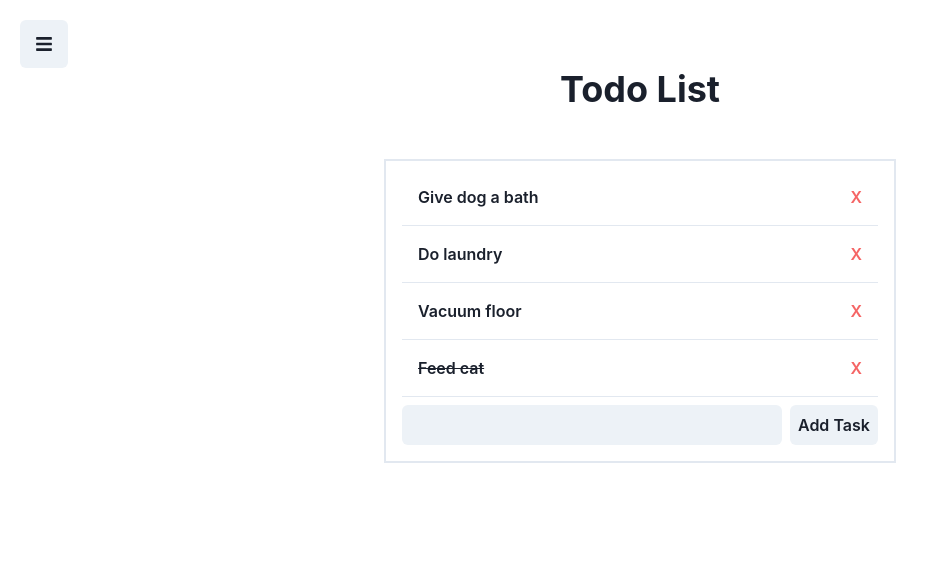
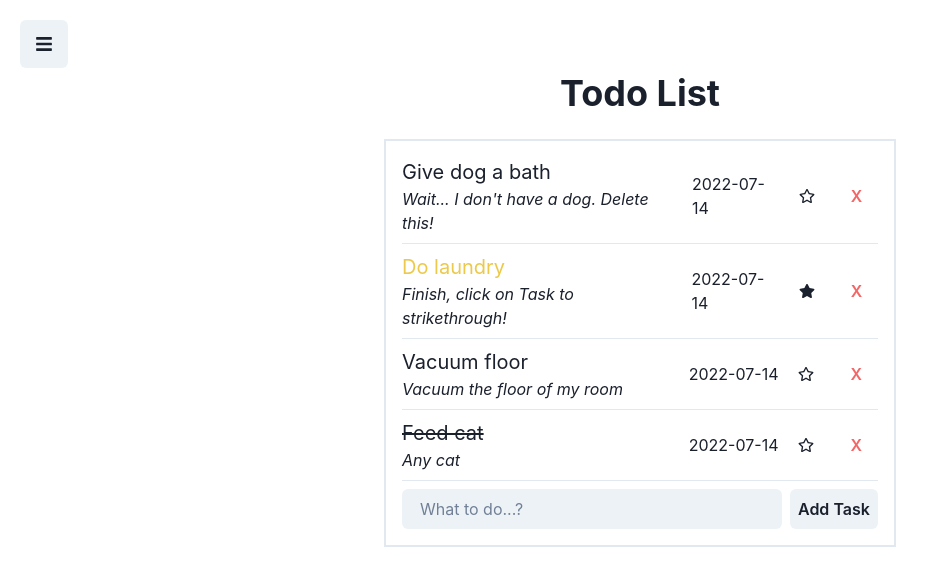
Before and after one commit to Brodypen/todo-app, a React (Create React App) app: page / in a window 1280 px wide. Shown: the top 586 px of the page, without its empty margins (0-939 px from the left). Built offline with nearby package versions, Linux system fonts and the light colour scheme.

Commit message:
Improve changing conditionals

```diff
--- a/src/App.tsx
+++ b/src/App.tsx
@@ -1,5 +1,5 @@
 import * as React from "react";
-import { ChakraProvider, Box, theme, Flex, Heading, Spacer, Stack, VStack } from "@chakra-ui/react";
+import { ChakraProvider, theme, Flex, Heading, Spacer, VStack } from "@chakra-ui/react";
 import { DrawerButton } from "./features/Drawer/DrawerButton";
 import { Todos } from "./features/Todo/Todos";
 
@@ -37,7 +37,7 @@ export const App = () => {
 
   return (
     <ChakraProvider theme={theme}>
-      <VStack p={5}>
+      <VStack p={5} spacing={3}>
         <Flex h="5vh" alignSelf='flex-start'>
           <DrawerButton
             Projects={todoProjects}
@@ -47,8 +47,8 @@ export const App = () => {
           />
         </Flex>{" "}
 
-          <Heading marginBottom={10}>{todoProjects[selectProject]}</Heading>
-
+          <Heading>{todoProjects[selectProject]}</Heading>
+          <Spacer/>
 
             <Todos></Todos>
 
--- a/src/data/data.json
+++ b/src/data/data.json
@@ -2,7 +2,7 @@
   {
     "id": 1,
     "task": "Give dog a bath",
-    "desc": "",
+    "desc": "Wait... I don't have a dog. Delete this!",
     "proj": 0,
     "date": "2022-07-14",
     "complete": false,
@@ -11,16 +11,16 @@
   {
     "id": 2,
     "task": "Do laundry",
-    "desc": "",
+    "desc": "Finish, click on Task to strikethrough!",
     "proj": 0,
     "date": "2022-07-14",
     "complete": false,
-    "important": false
+    "important": true
   },
   {
     "id": 3,
     "task": "Vacuum floor",
-    "desc": "",
+    "desc": "Vacuum the floor of my room",
     "proj": 0,
     "date": "2022-07-14",
     "complete": false,
@@ -29,7 +29,7 @@
   {
     "id": 4,
     "task": "Feed cat",
-    "desc": "",
+    "desc": "Any cat",
     "proj": 0,
     "date": "2022-07-14",
     "complete": true,
--- a/src/features/Todo/AddTodo.tsx
+++ b/src/features/Todo/AddTodo.tsx
@@ -8,7 +8,7 @@ export const AddTodo = () => {
   return (
     <form onSubmit={handleSubmit}>
         <HStack>
-            <Input focusBorderColor='white' variant="filled"/>
+            <Input focusBorderColor='white' variant="filled" placeholder='What to do...?'/>
                   <Button type="submit">Add Task</Button>
         </HStack>
     </form>
--- a/src/features/Todo/Todo.tsx
+++ b/src/features/Todo/Todo.tsx
@@ -1,6 +1,14 @@
-import { Button, HStack, Spacer } from "@chakra-ui/react";
+import {
+  Button,
+  Editable,
+  HStack,
+  Spacer,
+  Text,
+  VStack,
+  IconButton,
+} from "@chakra-ui/react";
 import React from "react";
-
+import { FaRegStar, FaStar } from "react-icons/fa";
 type todo = {
   id: number;
   task: string;
@@ -10,23 +18,55 @@ type todo = {
   complete: boolean;
   important: boolean;
 };
+interface changeProps {
+  complete: boolean;
+  important: boolean;
+}
 interface TodoProps {
   todo: todo;
-  onClick: Function;
   handleDeleteTodo: (task: string) => void;
+  handleChangeTodo: (task: string, operation: keyof changeProps) => void;
 }
 
-export const Todo = ({ todo, onClick, handleDeleteTodo, ...props }: TodoProps) => {
-  function handleTodoClick() {
-    onClick(todo.task);
-  }
+export const Todo = ({
+  todo,
+  handleDeleteTodo,
+  handleChangeTodo,
+  ...props
+}: TodoProps) => {
   return (
     <HStack>
-      <Button variant="ghost" size="md" onClick={handleTodoClick}>
-        {todo.complete ? <s>{todo.task}</s> : <div>{todo.task}</div>}
+      <VStack alignItems="stretch" spacing={0}>
+        <Text
+          fontSize="xl"
+          onClick={() => handleChangeTodo(todo.task, "complete")}
+          color={todo.important ? "yellow.400" : "none"}
+        >
+          {todo.complete ? (
+            <Text as="s" noOfLines={1}>
+              {todo.task}
+            </Text>
+          ) : (
+            <Text noOfLines={1}>{todo.task}</Text>
+          )}
+        </Text>
+        <Text as="i">{todo.desc}</Text>
+      </VStack>
+      <Spacer />
+      <Text noOfLines={2}>{todo.date}</Text>
+      <IconButton
+        variant="ghost"
+        aria-label="Important"
+        icon={todo.important ? <FaStar /> : <FaRegStar />}
+        onClick={() => handleChangeTodo(todo.task, "important")}
+      ></IconButton>
+      <Button
+        variant="ghost"
+        textColor="red.400"
+        onClick={() => handleDeleteTodo(todo.task)}
+      >
+        X
       </Button>
-      <Spacer/>
-      <Button marginLeft="2" variant="ghost" textColor="red.400" onClick={() => handleDeleteTodo(todo.task)}>X</Button>
     </HStack>
   );
 };
--- a/src/features/Todo/Todos.tsx
+++ b/src/features/Todo/Todos.tsx
@@ -4,7 +4,7 @@ import { Todo } from "./Todo";
 import data from "../../data/data.json";
 import { AddTodo } from "./AddTodo";
 
-type TodoProps = {
+interface TodoProps {
   id: number;
   task: string;
   desc: string;
@@ -13,22 +13,26 @@ type TodoProps = {
   complete: boolean;
   important: boolean;
 };
+interface ChangeProps {
+  complete: boolean;
+  important: boolean;
+}
 export const Todos = () => {
   const [todoList, setToDoList] = React.useState<TodoProps[]>(data);
 
   // Todos Functions
-  const toggleComplete = (task: string) => {
-    const newTodos = [...todoList];
-    const todo = newTodos.find((todo) => todo.task === task);
-    if (todo) {
-      todo.complete = !todo?.complete;
-    }
-    setToDoList(newTodos);
-  };
   const handleDeleteTodo = (task: string) => {
     const updatedTodos = todoList.filter((todo) => todo.task !== task);
     setToDoList(updatedTodos);
   };
+  const handleChangeTodo = (task: string, operation: keyof ChangeProps) => {
+            const newTodos = [...todoList];
+            const todo = newTodos.find((todo) => todo.task === task);
+            if (todo) {
+              todo[operation] = !todo[operation];
+            }
+            setToDoList(newTodos);
+  }
   // Add new Todos
 
   return (
@@ -44,8 +48,8 @@ export const Todos = () => {
         <Todo
           todo={todo}
           key={todo.id}
-          onClick={toggleComplete}
           handleDeleteTodo={handleDeleteTodo}
+          handleChangeTodo={handleChangeTodo}
         ></Todo>
       ))}
       <AddTodo />
```
